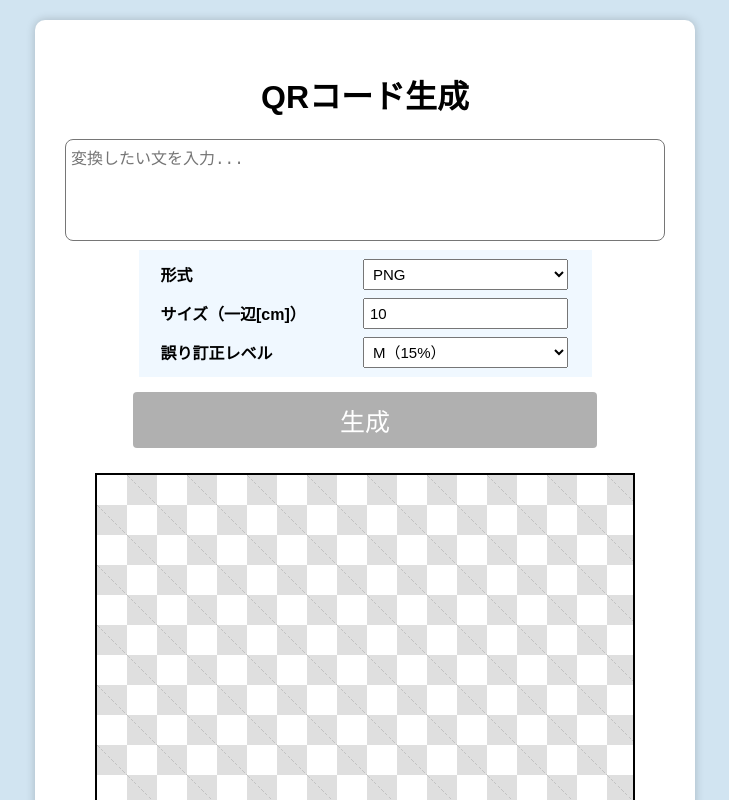
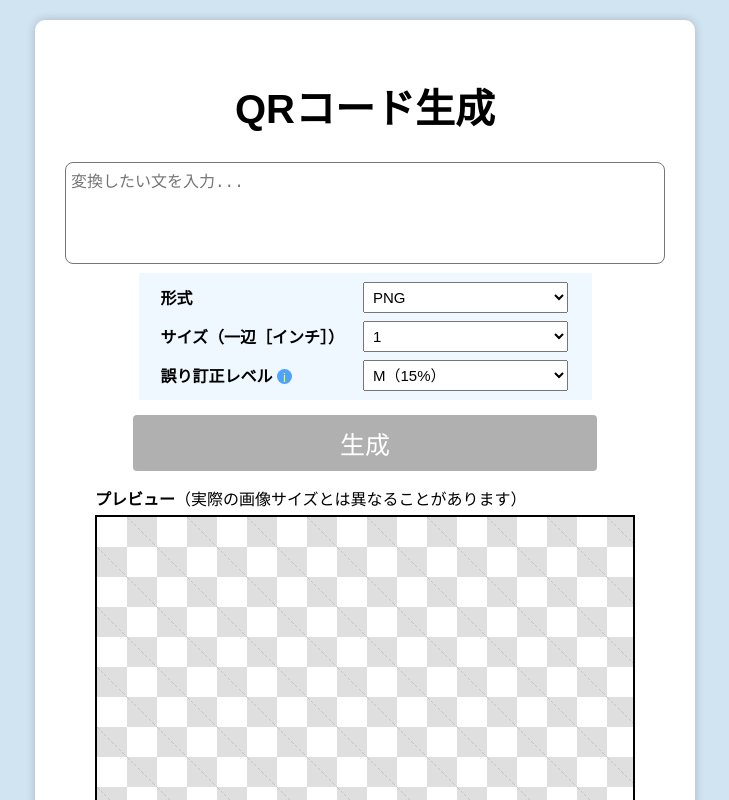
Before and after one commit to YosukeMikami/QR_Generator, a website built with Vite: page frontend/index.html in a window 1280 px wide. Both pictures are taken after a click on the button "生成". Shown: the top 800 px of the page, without its empty margins (275-1004 px from the left). Built offline with nearby package versions, Linux system fonts and the light colour scheme.

Commit message:
implementing popover

```diff
--- a/frontend/index.html
+++ b/frontend/index.html
@@ -28,12 +28,36 @@
           </div>
 
           <div class="config_element">
-            <label for="size_input" class="config_label">サイズ（一辺[cm]）</label>
-            <input type="number" id="size_input" class="config_input" value="10" min="1.5" max="20">
+            <label for="size_input" class="config_label">サイズ（一辺［インチ］）</label>
+            <select type="number" id="size_input" class="config_input">
+              <option value="1" selected>1</option>
+              <option value="2">2</option>
+              <option value="3">3</option>
+              <option value="4">4</option>
+              <option value="5">5</option>
+              <option value="6">6</option>
+              <option value="7">7</option>
+              <option value="8">8</option>
+              <option value="9">9</option>
+              <option value="10">10</option>
+            </select>
           </div>
 
           <div class="config_element">
-            <label for="error_level_select" class="config_label">誤り訂正レベル</label>
+            <div id="error_level_label">
+              <label for="error_level_select" class="config_label">誤り訂正レベル</label>
+              <button id="pop_button" popovertarget="ecl_hint">i</button>
+              <span id="ecl_hint" popover="auto" anchor="pop_button">
+                誤り訂正レベルとは汚れ等に対する強さ<br>
+                ただし、強くするほどコードの目が細かくなるため注意
+                <ul>
+                  <li>L: 7%程度の損傷まで復元可能</li>
+                  <li>M: 15%程度の損傷まで復元可能</li>
+                  <li>Q: 25%程度の損傷まで復元可能</li>
+                  <li>H: 30%程度の損傷まで復元可能</li>
+                </ul>
+              </span>
+            </div>
             <select id="error_level_select" class="config_input">
               <option value="L">L（7%）</option>
               <option value="M" selected>M（15%）</option>
@@ -49,6 +73,10 @@
         <button id="generate_button" class="cannot_generate">生成</button>
       </div>
 
+      <div id="note_base">
+        <span><b>プレビュー</b></span>
+        <span>（実際の画像サイズとは異なることがあります）</span>
+      </div>
       <div id="qr_base">
         <div id="qr_field">
           <img id="qr_image">
@@ -56,13 +84,16 @@
       </div>
       <div id="download_base">
         <div id="download_field">
-          <a id="download_a" download="test.png" class="cannot_download">保存</a>
+          <a id="download_a" download="test.png" class="cannot_download">ダウンロード</a>
         </div>
       </div>
 
     </main>
   </div>
 
+  <footer style="color: grey;">
+    QRコードは株式会社デンソーウェーブの登録商標です。
+  </footer>
   <script src="src/main.js"></script>
 </body>
 </html>
--- a/frontend/src/main.js
+++ b/frontend/src/main.js
@@ -1,4 +1,7 @@
 async function ButtonClick() {
+  let generate_button = document.getElementById("generate_button");
+  generate_button.classList.add("cannot_generate");
+  generate_button.classList.remove("can_generate");
   const text = document.getElementById("input_text").value;
   if (text == "") {
     return;
@@ -26,6 +29,9 @@ async function ButtonClick() {
   const d = new Date();
   a.download = `qr_code_${d.getTime()}.${format}`;
   a.classList.add("can_download");
+  a.classList.remove("cannot_download");
+  generate_button.classList.add("can_generate");
+  generate_button.classList.remove("cannot_generate");
 }
 
 function CanGenerateCheck() {
@@ -45,6 +51,11 @@ function CanGenerateCheck() {
   }
 }
 
+function AdjustPopover() {
+  let popover = document.getElementById("ecl_hint");
+  const pop_button = document.getElementById("pop_button");
+}
+
 let button = document.getElementById("generate_button");
 button.addEventListener("click", ButtonClick);
 
--- a/frontend/src/style.css
+++ b/frontend/src/style.css
@@ -18,7 +18,8 @@ body {
   box-shadow: 0 0 10px rgba(0, 0, 0, 0.2);
 }
 
-h1, h2 {
+h1 {
+  font-size: 40px;
   text-align: center;
 }
 
@@ -81,6 +82,23 @@ textarea {
   padding: 5px 20px;
 }
 
+#pop_button {
+  height: 100%;
+  aspect-ratio: 1;
+  border-radius: 50%;
+  border: none;
+  background: #4ea3ff;
+  color: yellow;
+}
+
+#ecl_hint {
+  width: 30%;
+  background-color: #b0b0b0;
+  font-size: 15px;
+  border-radius: 10px;
+  margin: 0;
+}
+
 #button_base {
   display: flex;
   justify-content: center;
@@ -122,6 +140,14 @@ textarea {
   margin-top: 30px;
 }
 
+#note_base {
+  width: 100%;
+  display: flex;
+  justify-content: left;
+  padding: 0 5%;
+  margin: 10px 0 0;
+}
+
 #qr_base {
   width: 100%;
   display: flex;
@@ -138,7 +164,7 @@ textarea {
   background-size: 60px 60px;
   background-color: #FFF;
   box-sizing: border-box;
-  margin: 15px 0px 0px;
+  margin: 5px 0px 0px;
   display: flex;
   justify-content: center;
   align-items: center;
```
